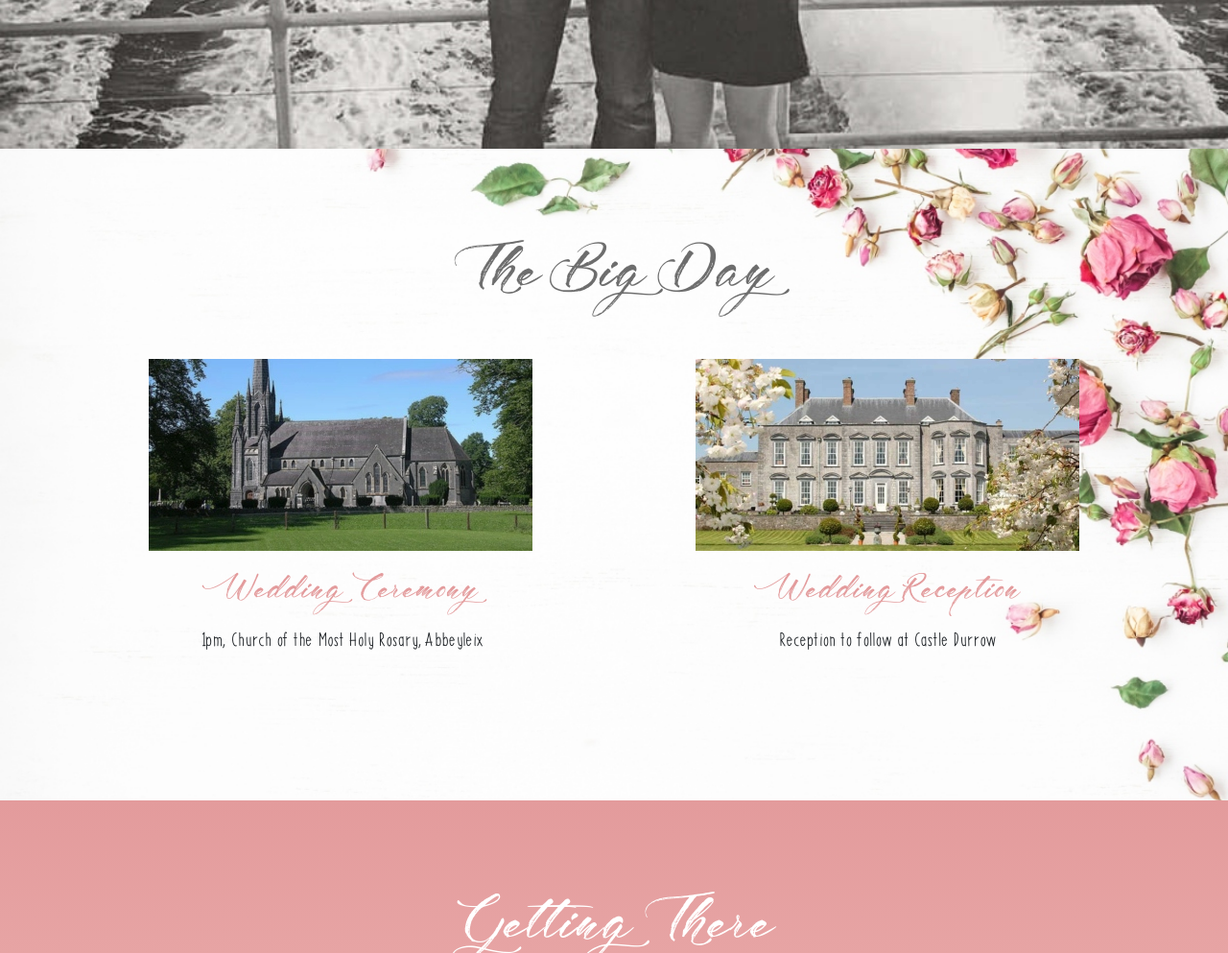
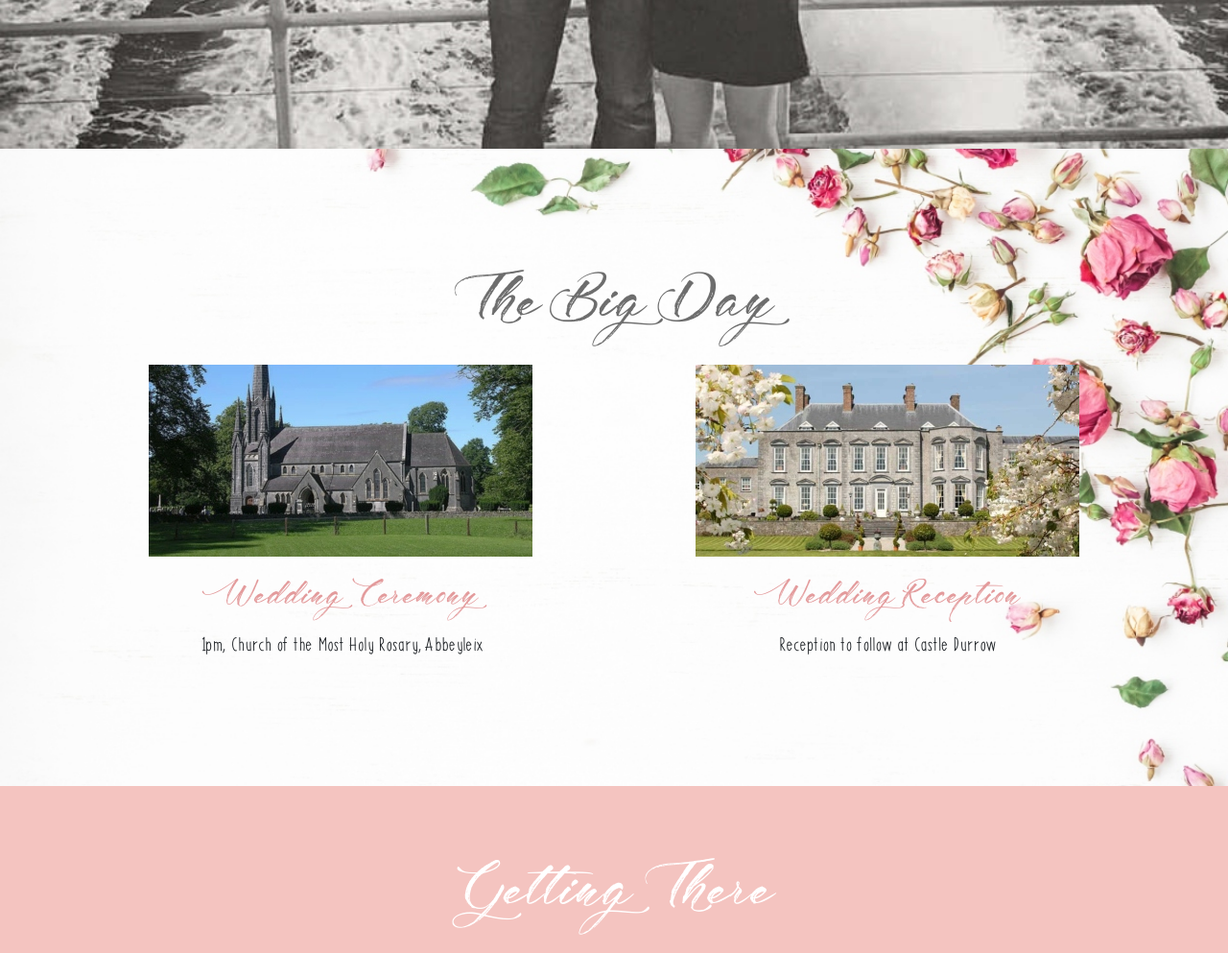
Before and after one commit to nakitamccool/kielandanna-newage-upgrade, a PHP site: page / in a window 1280 px wide. Shown: the part 645-1638 px from the top of the page at 96% size. Run offline with PHP 8.4, Linux system fonts and the light colour scheme; some libraries are stand-ins or nearby versions.

Commit message:
Changed bkg colors and padding

```diff
--- a/assets/css/custom.css
+++ b/assets/css/custom.css
@@ -11,8 +11,16 @@
     background-repeat: no-repeat;
     background-size: cover;
     background-position: top right;
+}
 
+#thebigday h2.section-heading {
+    margin-top: 4%;
 }
+
+img {
+  border-radius: 75%;
+}
+
 #hero {
     height: 100vh;
 }
@@ -23,7 +31,7 @@
   }
   .thebigday{
       background-position: center;
-    }
+  }
 }
 
 @media (min-width: 576px) {
@@ -33,7 +41,7 @@
   }
   .thebigday{
       background-position: top center;
-    }
+  }
 }
 
 @media (min-width: 768px) {
@@ -50,6 +58,9 @@
   }
   #mainNav .navbar-brand {
     color: white;
+  }
+  img {
+    border-radius: 0%;
   }
 }
 
@@ -144,7 +155,11 @@ h2.getintouchtitle.section-heading.text-center{
 }
 
 h2.section-heading.text-center {
-    padding-bottom: 4%;
+    padding-bottom: 2%;
+}
+
+section {
+    padding: 80px 0;
 }
 
 
@@ -177,6 +192,10 @@ span.mapdetail {
 
 i.mapicon.fa:before {
     color: #E39B9C;
+}
+
+#gettingthere {
+  background: #F4C4C0;
 }
 
 .bg-primary {
--- a/index.html
+++ b/index.html
@@ -94,7 +94,7 @@
     <!-- End of The Big Day -->
 
     <!-- Getting there -->
-    <section id="gettingthere" class="bg-primary">
+    <section id="gettingthere">
       <h2 class="section-heading text-center whitetitle">Getting There</h2>
       <div class="container">
         <div class="row">
```
